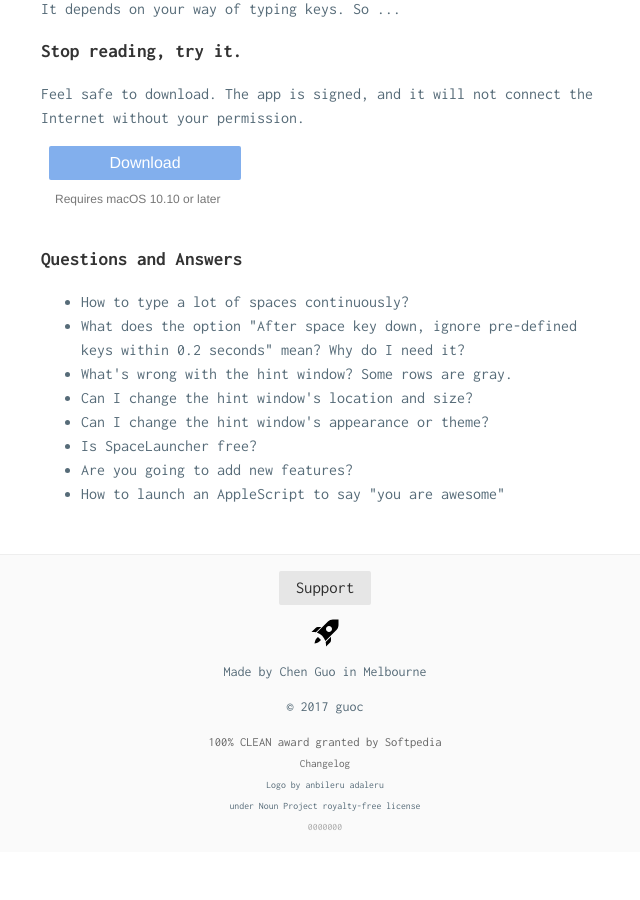
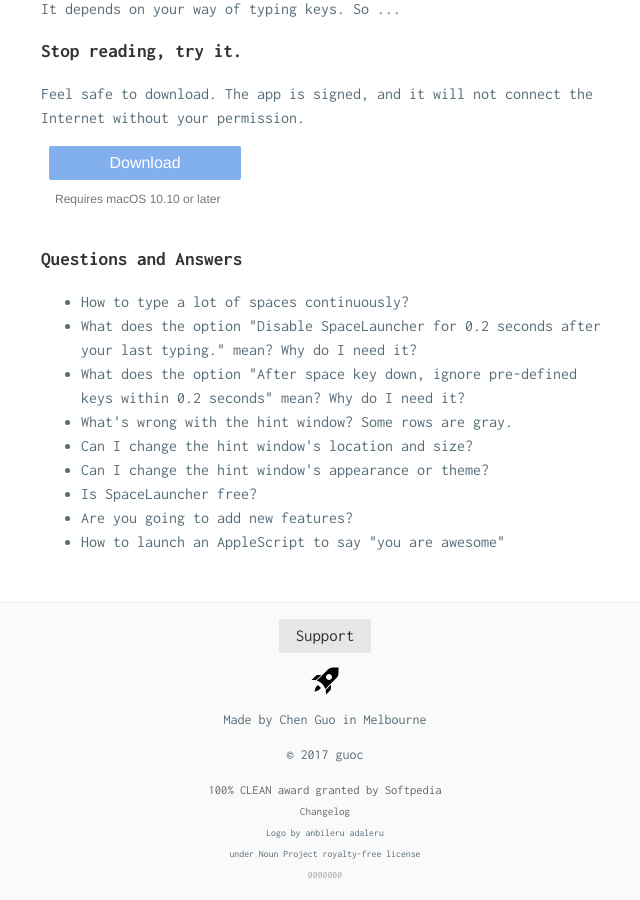
Before and after one commit to cguo8/SpaceLauncherWebsite, a Jekyll site: the page built from index.md, in a window 1280 px wide and 900 px high, scrolled down 2141 px. Shown: the whole window, without its empty margins (315-955 px from the left). Built offline with Jekyll 4.4.1, drawn with Linux system fonts in a browser that asks for light colours; nearby versions of some CDN libraries; our own code applies the rules of GitHub Pages for plain Markdown files; before the commit the page ends 2993 px from its top, so only the background shows below that.

Commit message:
Add q&a for option SpaceRecognitionDelayAfterLastKey

```diff
--- a/index.md
+++ b/index.md
@@ -75,8 +75,14 @@
       but if you really need it, hold shift and spacebar.</p>
     </div>
 
+    <li id="option_SpaceRecognitionDelayAfterLastKey" class="accordion">What does the option "Disable SpaceLauncher for 0.2 seconds after your last typing." mean? Why do I need it?</li>
+    <div class="panel">
+      <p>You might notice that, in most case, you type a space quickly after finishing a word. This space shouldn't be treated as SpaceLauncher's hotkey. This option means, if you type a space in 0.2 seconds after your last keystroke, the space will be ignored by SpaceLauncher.</p>
+    </div>
+
     <li class="accordion">What does the option "After space key down, ignore pre-defined keys within 0.2 seconds" mean? Why do I need it?</li>
     <div class="panel">
+      <p>If the above option "Disable SpaceLauncher for 0.2 seconds after your last typing." works for you, just ignore this option.</p>
       <p>If you often trigger SpaceLauncher actions when inputting text, that is because you type fast so that the letter after space go before releasing spacebar. This option gives a delay. After you pressing spacebar, SpaceLauncher waits for a delay, then start to recognize keys for actions.</p>
     </div>
 
```
